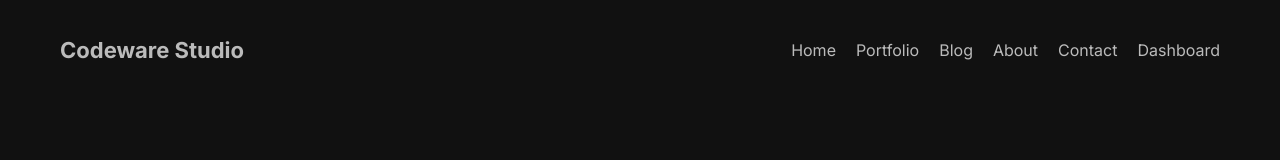
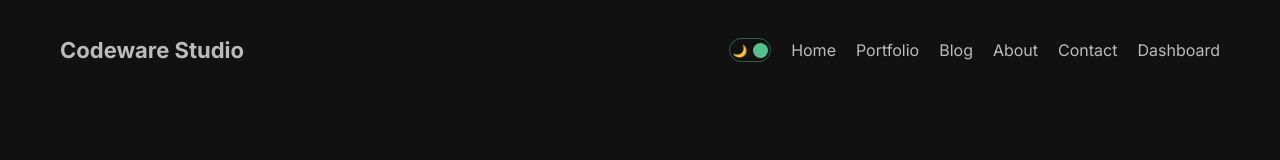
Before and after one commit to chaoma6/Codeware-Studio, a Next.js app: page / in a window 1280 px wide. Shown: the top 160 px of the page. Built offline with nearby package versions, Linux system fonts and the light colour scheme.

Commit message:
feat: Implement DarkModeToggle component

```diff
--- a/src/app/globals.css
+++ b/src/app/globals.css
@@ -8,13 +8,25 @@
 body {
   max-width: 100vw;
   overflow-x: hidden;
-  background-color: #111;
-  color: #bbb;
 }
 
 a {
   text-decoration: none;
   color: inherit;
+}
+
+.theme {
+  transition: 1s all ease;
+}
+
+.light {
+  background-color: white;
+  color: #111;
+}
+
+.dark {
+  background-color: #111;
+  color: #bbb;
 }
 
 .container {
--- a/src/app/layout.js
+++ b/src/app/layout.js
@@ -2,7 +2,7 @@
 import './globals.css';
 import { Inter } from 'next/font/google';
 import Footer from '@/components/Footer/Footer';
-
+import { ThemeProvider } from '@/context/ThemeContext';
 const inter = Inter({ subsets: ['latin'] });
 
 export const metadata = {
@@ -14,11 +14,13 @@
   return (
     <html lang='en'>
       <body className={inter.className}>
-        <div className='container'>
-          <Navbar />
-          {children}
-          <Footer />
-        </div>
+        <ThemeProvider>
+          <div className='container'>
+            <Navbar />
+            {children}
+            <Footer />
+          </div>
+        </ThemeProvider>
       </body>
     </html>
   );
--- /dev/null
+++ b/src/components/DarkModeToggle/DarkModetoggle.jsx
@@ -0,0 +1,21 @@
+'use client';
+
+import React, { useContext } from 'react';
+import styles from './darkModeToggle.module.css';
+import { ThemeContext } from '../../context/ThemeContext';
+
+const DarkModeToggle = () => {
+  const { toggle, mode } = useContext(ThemeContext);
+  return (
+    <div className={styles.container} onClick={toggle}>
+      <div className={styles.icon}>🌙</div>
+      <div className={styles.icon}>🔆</div>
+      <div
+        className={styles.ball}
+        style={mode === 'light' ? { left: '2px' } : { right: '2px' }}
+      />
+    </div>
+  );
+};
+
+export default DarkModeToggle;
--- /dev/null
+++ b/src/components/DarkModeToggle/darkModeToggle.module.css
@@ -0,0 +1,24 @@
+.container {
+  width: 42px;
+  height: 24px;
+  border: 1.5px solid #53c28b70;
+  border-radius: 30px;
+  display: flex;
+  align-items: center;
+  justify-content: space-between;
+  padding: 2px;
+  position: relative;
+  cursor: pointer;
+}
+
+.icon {
+  font-size: 12px;
+}
+
+.ball {
+  width: 15px;
+  height: 15px;
+  background-color: #53c28b;
+  border-radius: 50%;
+  position: absolute;
+}
--- a/src/components/Navbar/Navbar.jsx
+++ b/src/components/Navbar/Navbar.jsx
@@ -2,6 +2,7 @@
 import Link from 'next/link';
 import React from 'react';
 import styles from './navbar.module.css';
+import DarkModeToggle from '@/components/DarkModeToggle/DarkModeToggle';
 
 const links = [
   {
@@ -43,6 +44,7 @@
         Codeware Studio
       </Link>
       <div className={styles.links}>
+        <DarkModeToggle />
         {links.map((link) => (
           <Link key={link.id} href={link.url}>
             {link.title}
--- /dev/null
+++ b/src/context/ThemeContext.js
@@ -0,0 +1,18 @@
+'use client';
+import { createContext, useState } from 'react';
+
+export const ThemeContext = createContext();
+
+export const ThemeProvider = ({ children }) => {
+  const [mode, setMode] = useState('dark');
+
+  const toggle = () => {
+    setMode((prev) => (prev === 'dark' ? 'light' : 'dark'));
+  };
+
+  return (
+    <ThemeContext.Provider value={{ mode, toggle }}>
+      <div className={`theme ${mode}`}>{children}</div>
+    </ThemeContext.Provider>
+  );
+};
```
